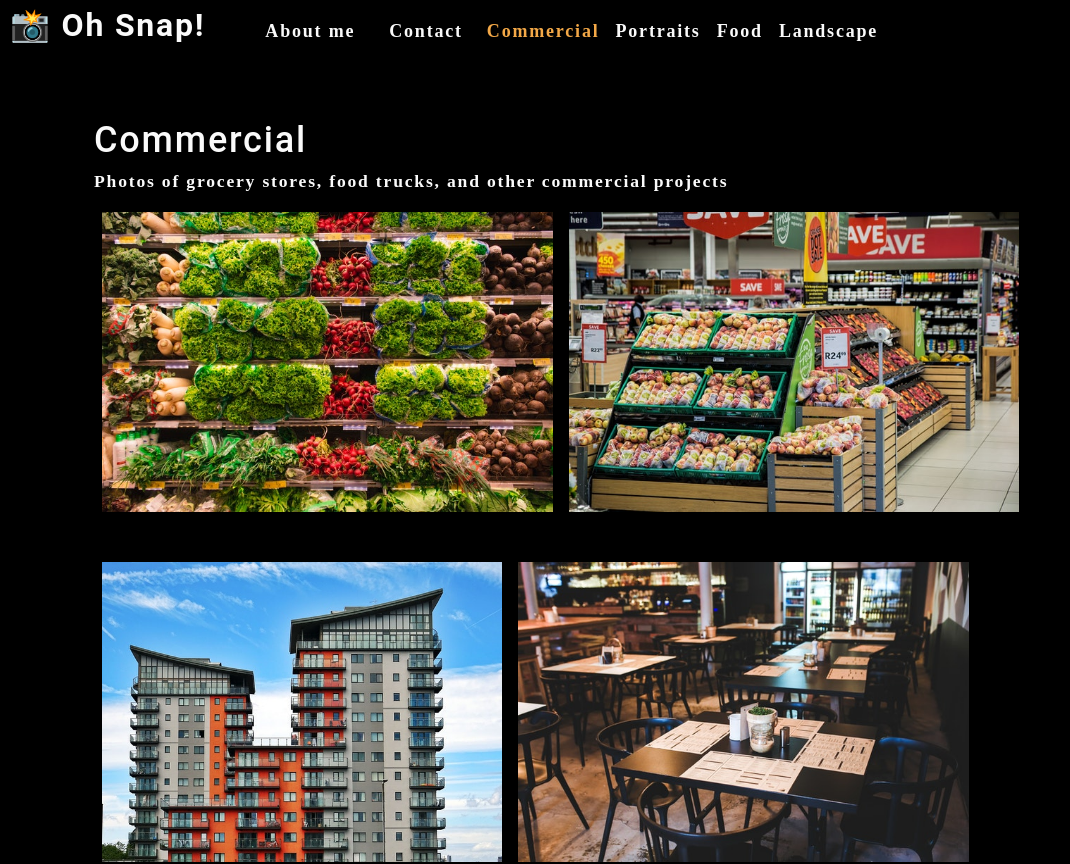
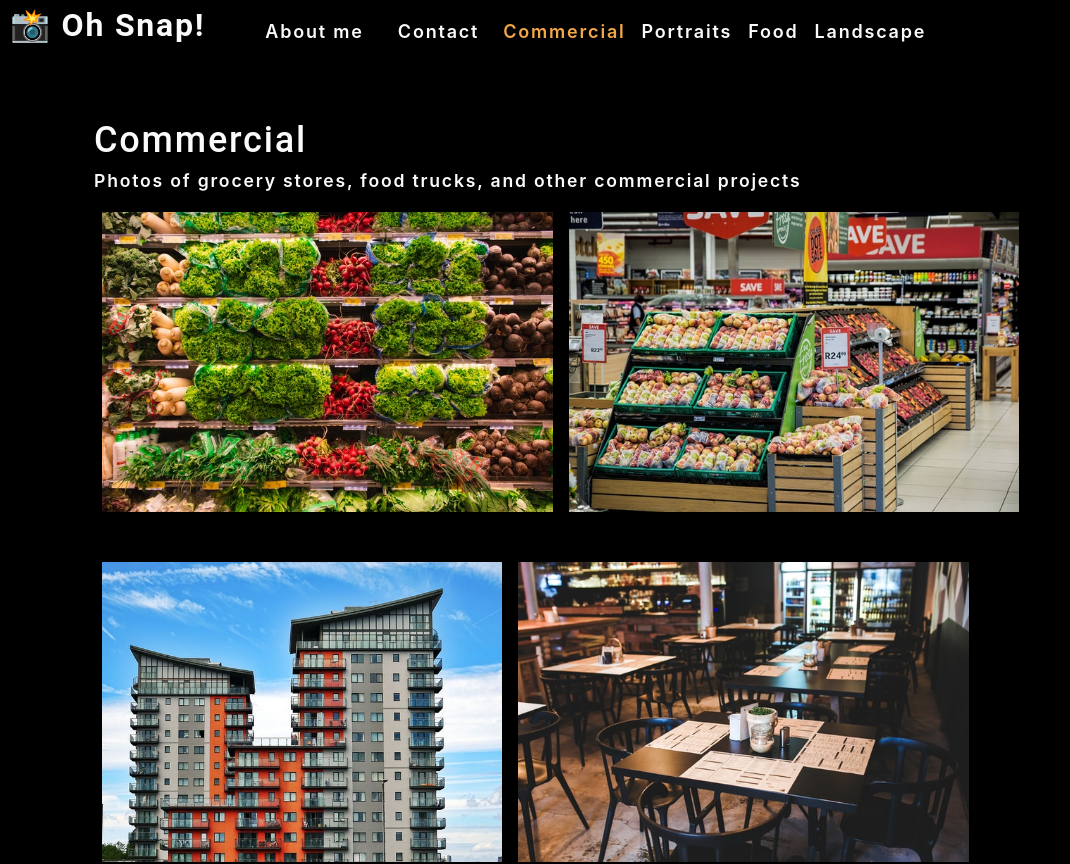
Before and after one commit to Kgroll/photo-port, a React (Create React App) app: page / in a window 1280 px wide. Shown: the top 864 px of the page, without its empty margins (0-1070 px from the left). Built offline with nearby package versions, Linux system fonts and the light colour scheme.

Commit message:
deploying app

```diff
--- a/src/index.css
+++ b/src/index.css
@@ -293,10 +293,6 @@ a {
 .navActive {
   color: var(--secondary);
 }
-<<<<<<< HEAD
-
-=======
->>>>>>> develop
 body {
   margin: 0;
   font-family: -apple-system, BlinkMacSystemFont, 'Segoe UI', 'Roboto', 'Oxygen',
```
Also changed, not shown: package.json (+6 -2 lines), 1 other file (tests, documents, lock files or other folders).
